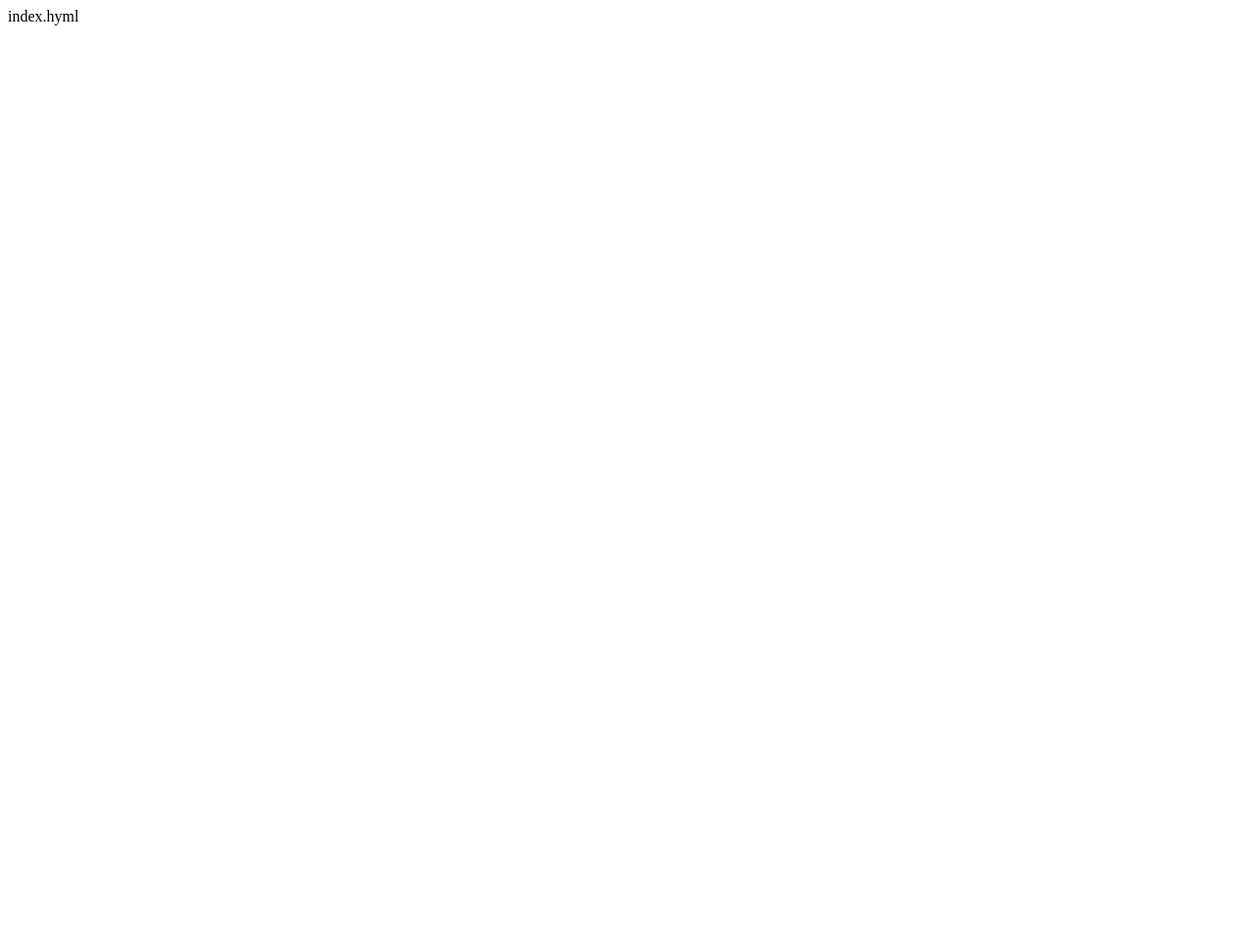
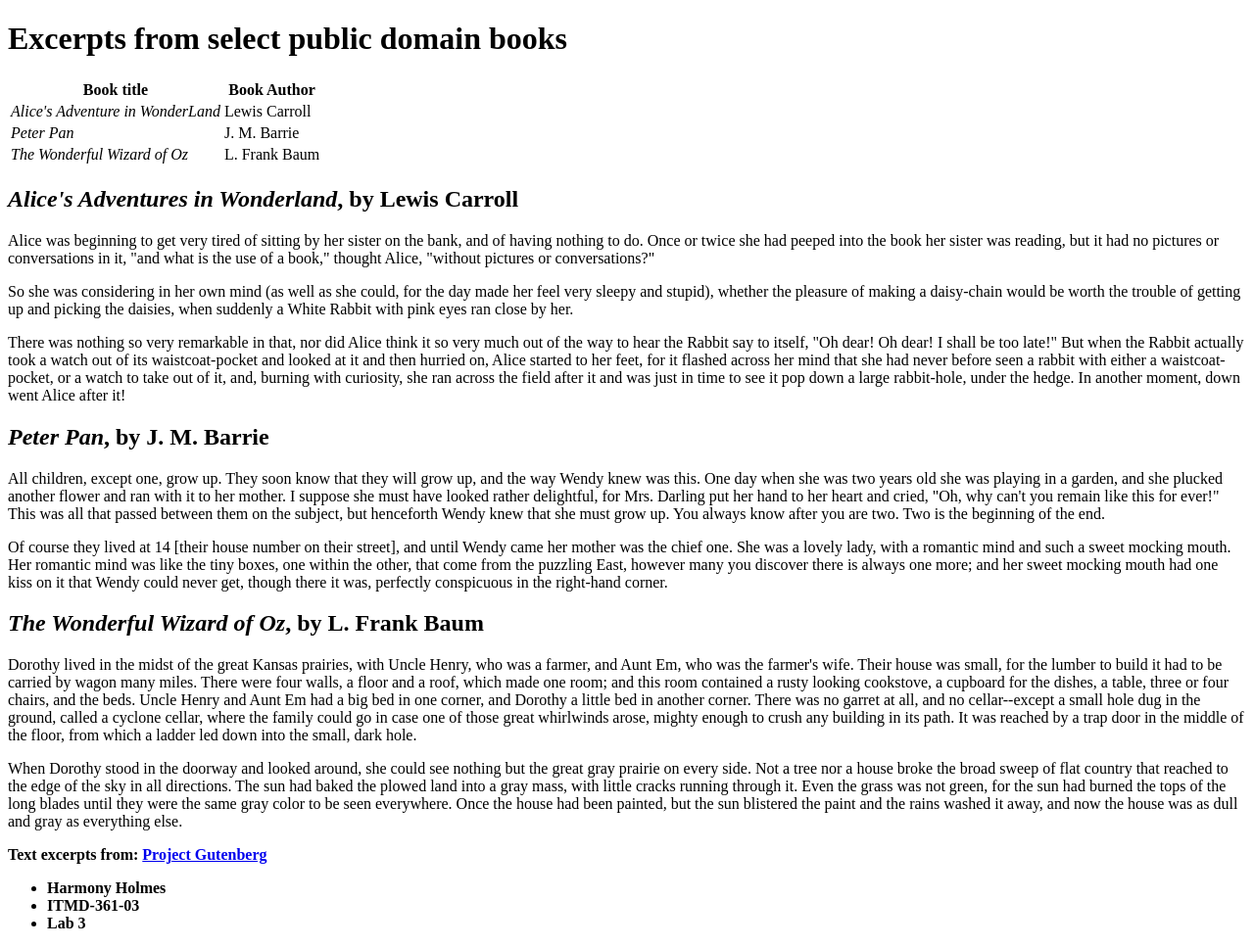
Before and after one commit to HHolmes2/Lab3, a plain HTML site: page index.html in a window 1280 px wide. Shown: the whole page at 98% size. Before the commit the page ends 800 px from the top, so only its background shows below. Drawn offline with Linux system fonts and the light colour scheme.

Commit message:
Update index.html

```diff
--- a/index.html
+++ b/index.html
@@ -1 +1,44 @@
-index.hyml
+<!DOCTYPE html>
+		<html lang="en">
+	<head>
+		<meta charset="UTF-8">
+		<title>Excerpts From Select Public Domain Books</title>
+	</head>
+	<body>
+		<h1>Excerpts from select public domain books</h1>
+	<table>
+		<tr>
+			<th>Book title</th>
+			<th>Book Author</th>
+		</tr>
+		<tr>
+			<td><em>Alice's Adventure in WonderLand</em></td>
+			<td>Lewis Carroll</td>
+		</tr>
+		<tr>
+			<td><em>Peter Pan</em></td>
+			<td>J. M. Barrie</td>
+		</tr>
+		<tr>
+			<td><em>The Wonderful Wizard of Oz</em></td>
+			<td>L. Frank Baum</td>
+		</tr>
+	</table>
+		<h2><em>Alice's Adventures in Wonderland</em>, by Lewis Carroll</h2>
+		 <p>Alice was beginning to get very tired of sitting by her sister on the bank, and of having nothing to do. Once or twice she had peeped into the book her sister was reading, but it had no pictures or conversations in it, "and what is the use of a book," thought Alice, "without pictures or conversations?"</p>
+			<p>So she was considering in her own mind (as well as she could, for the day made her feel very sleepy and stupid), whether the pleasure of making a daisy-chain would be worth the trouble of getting up and picking the daisies, when suddenly a White Rabbit with pink eyes ran close by her.</p>
+			<p>There was nothing so very remarkable in that, nor did Alice think it so very much out of the way to hear the Rabbit say to itself, "Oh dear! Oh dear! I shall be too late!" But when the Rabbit actually took a watch out of its waistcoat-pocket and looked at it and then hurried on, Alice started to her feet, for it flashed across her mind that she had never before seen a rabbit with either a waistcoat-pocket, or a watch to take out of it, and, burning with curiosity, she ran across the field after it and was just in time to see it pop down a large rabbit-hole, under the hedge. In another moment, down went Alice after it!</p>
+		<h2><em>Peter Pan</em>, by J. M. Barrie</h2>
+			<p>All children, except one, grow up. They soon know that they will grow up, and the way Wendy knew was this. One day when she was two years old she was playing in a garden, and she plucked another flower and ran with it to her mother. I suppose she must have looked rather delightful, for Mrs. Darling put her hand to her heart and cried, "Oh, why can't you remain like this for ever!" This was all that passed between them on the subject, but henceforth Wendy knew that she must grow up. You always know after you are two. Two is the beginning of the end.</p>
+			<p>Of course they lived at 14 [their house number on their street], and until Wendy came her mother was the chief one. She was a lovely lady, with a romantic mind and such a sweet mocking mouth. Her romantic mind was like the tiny boxes, one within the other, that come from the puzzling East, however many you discover there is always one more; and her sweet mocking mouth had one kiss on it that Wendy could never get, though there it was, perfectly conspicuous in the right-hand corner.</p>
+		<h2><em>The Wonderful Wizard of Oz</em>, by L. Frank Baum</h2>
+			<p>Dorothy lived in the midst of the great Kansas prairies, with Uncle Henry, who was a farmer, and Aunt Em, who was the farmer's wife.  Their house was small, for the lumber to build it had to be carried by wagon many miles.  There were four walls, a floor and a roof, which made one room; and this room contained a rusty looking cookstove, a cupboard for the dishes, a table, three or four chairs, and the beds.  Uncle Henry and Aunt Em had a big bed in one corner, and Dorothy a little bed in another corner.  There was no garret at all, and no cellar--except a small hole dug in the ground, called a cyclone cellar, where the family could go in case one of those great whirlwinds arose, mighty enough to crush any building in its path.  It was reached by a trap door in the middle of the floor, from which a ladder led down into the small, dark hole.</p>
+			<p>When Dorothy stood in the doorway and looked around, she could see nothing but the great gray prairie on every side.  Not a tree nor a house broke the broad sweep of flat country that reached to the edge of the sky in all directions.  The sun had baked the plowed land into a gray mass, with little cracks running through it.  Even the grass was not green, for the sun had burned the tops of the long blades until they were the same gray color to be seen everywhere.  Once the house had been painted, but the sun blistered the paint and the rains washed it away, and now the house was as dull and gray as everything else.</p>
+			<p><strong>Text excerpts from: <a href="http://www.gutenberg.org">Project Gutenberg</a></strong></p>
+	<ul>
+		<li><strong>Harmony Holmes</strong></li>
+		<li><strong>ITMD-361-03</strong></li>
+		<li><strong>Lab 3</strong></li>
+	</ul>
+	</body>
+</html>
```
